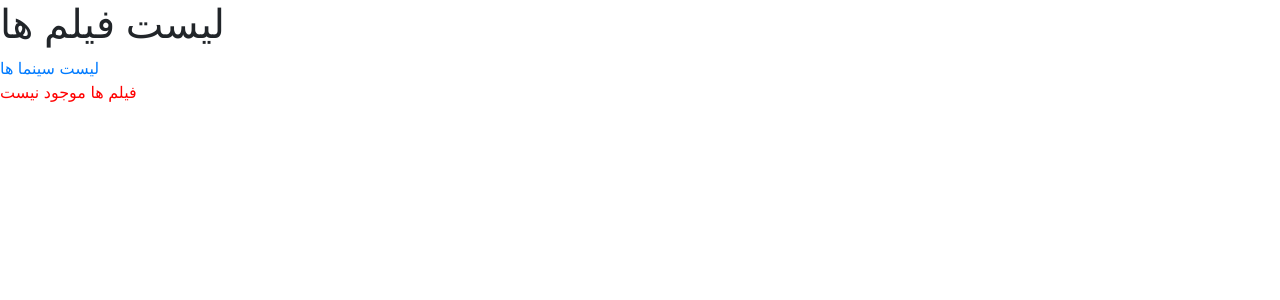
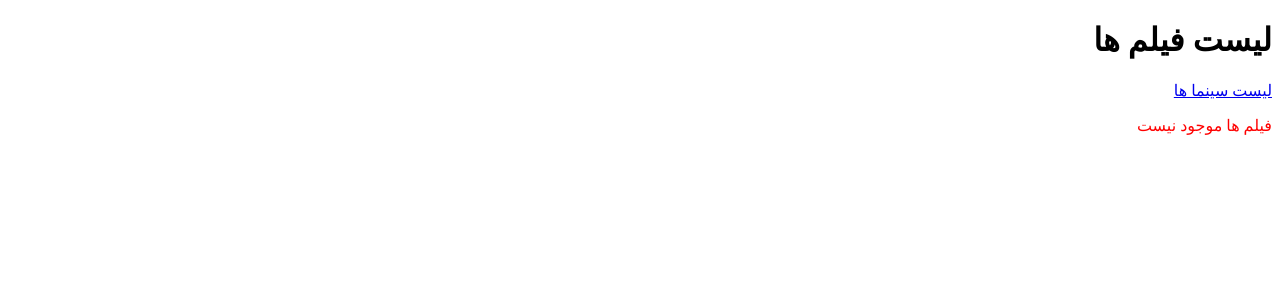
Before and after one commit to MerajBighamian/Cinema-app, a Django app: template py/Django-app/Cinema/ticketing/templates/ticketing/movielsit.html in a window 1280 px wide. Shown: the top 300 px of the page. Run offline with Django 3.2, Linux system fonts and the light colour scheme; the template is opened without the code that fills it, so the values that code supplies are empty; some libraries are stand-ins or nearby versions.

Commit message:
right to left was direction

```diff
--- a/py/Django-app/Cinema/ticketing/templates/ticketing/movielsit.html
+++ b/py/Django-app/Cinema/ticketing/templates/ticketing/movielsit.html
@@ -3,10 +3,10 @@
 <head>
     <meta charset="UTF-8">
     <title>فیلم  ها</title>
-    <link rel="stylesheet" type="text/css" href="/static/ticketing/css/bootstrap.css">
-    <link rel="stylesheet" type="text/css" href="/static/ticketing/css/bootstrap-grid.css">
+    <link rel="stylesheet" type="text/css" href="/static/ticketing/css/bootstrap.rtl.css">
+    <link rel="stylesheet" type="text/css" href="/static/ticketing/css/bootstrap-grid.rtl.css">
 </head>
-<body>
+<body style="direction: rtl;!important">
     <h1>لیست فیلم ها</h1>
     <a href="{% url 'ticketing_app:cinema_list' %}">لیست سینما ها</a>
         {% if movie_list %}
@@ -27,5 +27,8 @@
             </p>
         {% endif %}
 
+
+
+    <script src="/static/ticketing/js/bootstrap.js"></script>
 </body>
 </html>
```
Also changed, not shown: py/Django-app/Cinema/ticketing/templates/ticketing/cinemalist.html (+8 -3 lines).
